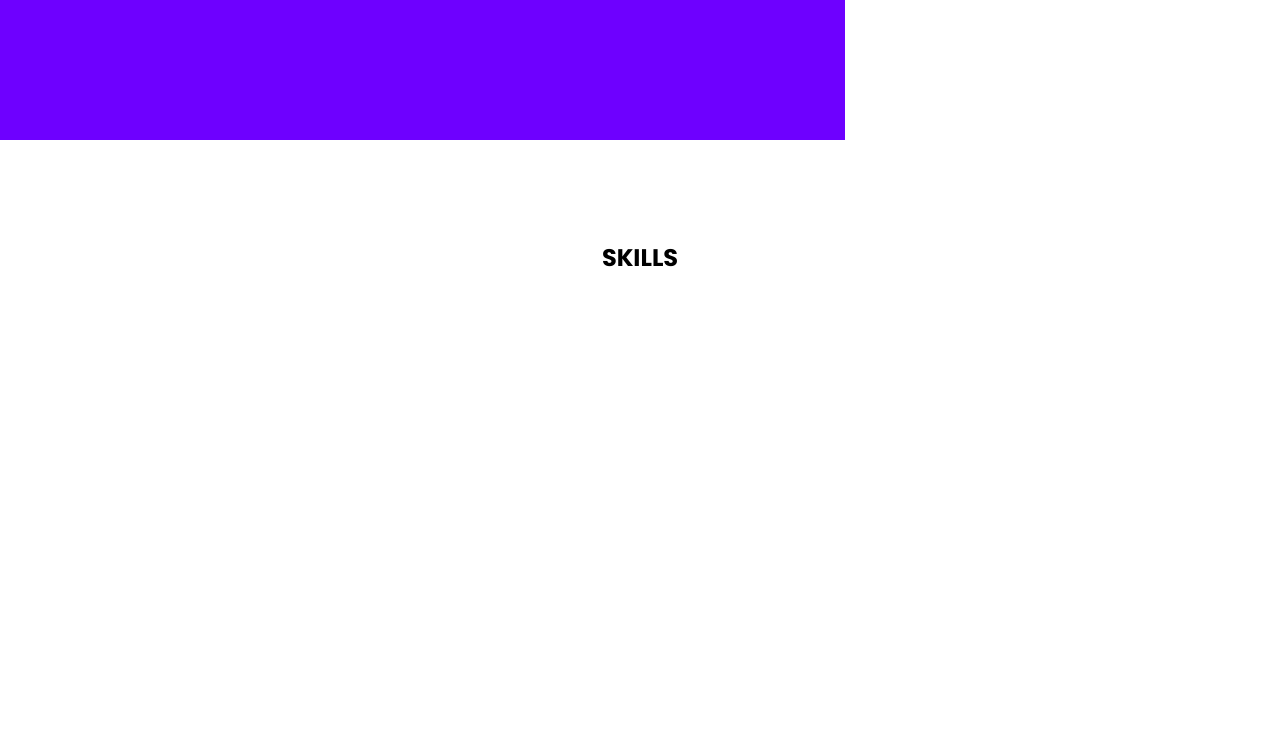
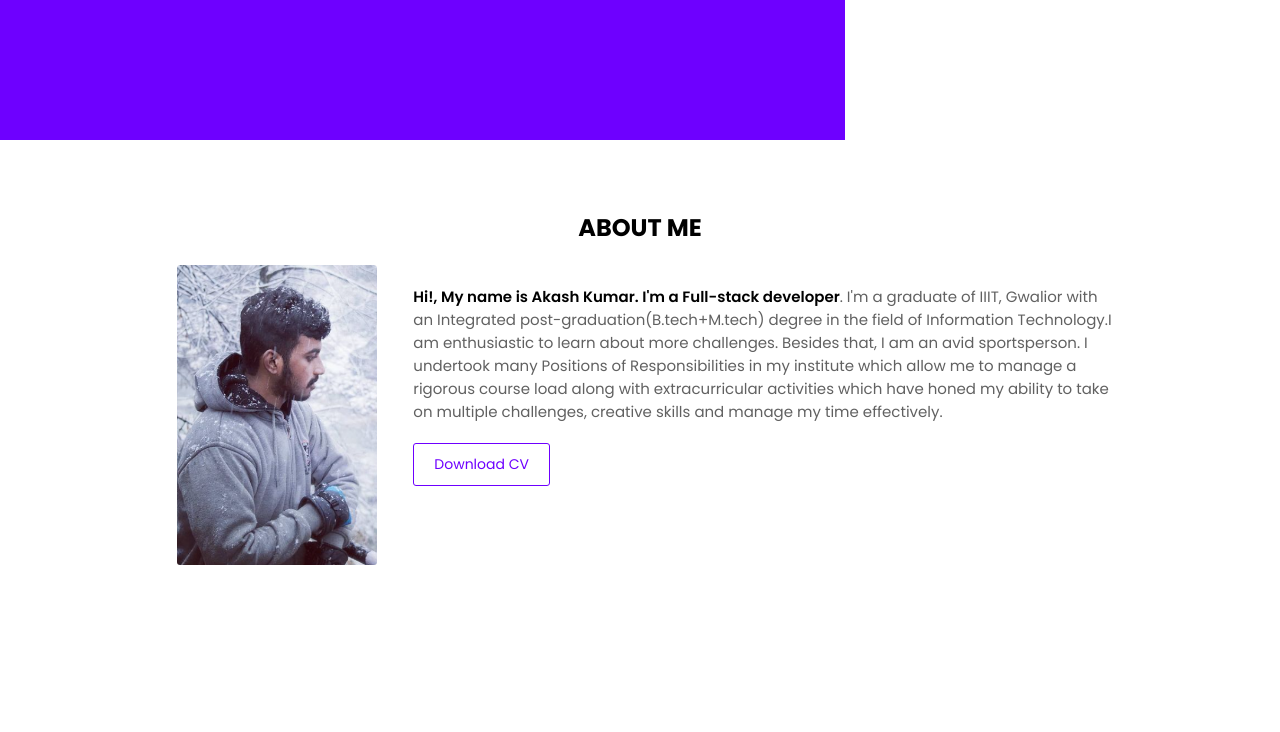
Before and after one commit to AkashKumar07/akashkumar07.github.io, a plain HTML site: page index.html in a window 1280 px wide. Shown: the part 648-1380 px from the top of the page. Before the commit the page ends 1343 px from the top, so only its background shows below. Drawn offline with nearby package versions, Linux system fonts and the light colour scheme; files whose address does not match are found by name.

Commit message:
added about section

```diff
--- /dev/null
+++ b/css/_aboutMe.scss
@@ -0,0 +1,73 @@
+.aboutMe {
+  width: 100%;
+  display: flex;
+  justify-content: center;
+  align-items: center;
+  padding: 0 32px;
+
+  &__main {
+    width: 100%;
+    max-width: 1000px;
+    padding: 70px 0;
+    h2 {
+      text-align: center;
+      text-transform: uppercase;
+      margin-bottom: 20px;
+    }
+  }
+
+  &__display {
+    width: 100%;
+    display: flex;
+    justify-content: space-evenly;
+    align-items: center;
+    flex-wrap: wrap;
+
+    &-image {
+      width: 200px;
+      height: 300px;
+      border-radius: 3px;
+      overflow: hidden;
+      margin: 0 10px;
+      img {
+        width: 100%;
+        border-radius: 3px;
+      }
+    }
+    &-description {
+      width: 100%;
+      max-width: 700px;
+      align-self: flex-start;
+      margin-top: 20px;
+      p {
+        font-size: 15px;
+        color: #616161;
+        span {
+          font-weight: 600;
+          color: #000;
+        }
+      }
+      @media only screen and (max-width: 1000px) {
+        text-align: center;
+      }
+    }
+  }
+}
+
+.downloadCv {
+  display: inline-block;
+  background: #fff;
+  padding: 10px 20px;
+  border-radius: 3px;
+  margin-top: 20px;
+  color: #6e00ff;
+  font-size: 14px;
+  border: 1px solid #6e00ff;
+  transition: all 0.3s;
+  outline: none;
+
+  &:hover {
+    color: #fff;
+    background: #6e00ff;
+  }
+}
--- a/css/main.scss
+++ b/css/main.scss
@@ -1,8 +1,13 @@
-@import url("https://fonts.googleapis.com/css2?family=Poppins:wght@300;400;700&display=swap");
+@import url("https://fonts.googleapis.com/css2?family=Poppins:wght@300;400;600;700&display=swap");
 
 * {
   margin: 0;
   box-sizing: border-box;
+  font-family: "Poppins", sans-serif;
+}
+
+html {
+  scroll-behavior: smooth;
 }
 
 body {
@@ -23,4 +28,5 @@ a {
 }
 
 @import "./home";
+@import "./aboutMe";
 @import "./skills";
--- a/index.html
+++ b/index.html
@@ -20,7 +20,7 @@
         <nav>
           <ul>
             <li><a href="#">My work</a></li>
-            <li><a href="#">My Skills</a></li>
+            <li><a href="#skills">My Skills</a></li>
             <li><a href="#">Hire me</a></li>
           </ul>
         </nav>
@@ -187,7 +187,46 @@
       </svg>
     </div>
 
-    <div class="skills">
+    <div class="aboutMe">
+      <div class="aboutMe__main">
+        <h2>About me</h2>
+        <div class="aboutMe__display">
+          <div class="aboutMe__display-image">
+            <img src="assets/images/port.PNG" alt="profilepic" />
+          </div>
+          <div class="aboutMe__display-description">
+            <p>
+              <span
+                >Hi!, My name is Akash Kumar. I'm a Full-stack developer</span
+              >. I'm a graduate of IIIT, Gwalior with an Integrated
+              post-graduation(B.tech+M.tech) degree in the field of Information
+              Technology.I am enthusiastic to learn about more challenges.
+              Besides that, I am an avid sportsperson. I undertook many
+              Positions of Responsibilities in my institute which allow me to
+              manage a rigorous course load along with extracurricular
+              activities which have honed my ability to take on multiple
+              challenges, creative skills and manage my time effectively.
+            </p>
+
+            <!-- <a
+              class="downloadCv"
+              href="assets/docs/AkashKumar.pdf"
+              download="Akash_Kumar"
+              >Download CV</a
+            > -->
+            <button
+              class="downloadCv"
+              type="submit"
+              onclick="window.open('assets/docs/AkashKumar.pdf')"
+            >
+              Download CV
+            </button>
+          </div>
+        </div>
+      </div>
+    </div>
+
+    <div id="skills" class="skills">
       <div class="skills__main">
         <h2>Skills</h2>
 
--- a/index.js
+++ b/index.js
@@ -42,7 +42,23 @@ gsap.from(".stagger2", {
   scrollTrigger: ".skills__display-container",
   opacity: 0,
   x: 100,
-  stagger: 0.1,
+  stagger: 0.2,
   ease: Power4.easeOut,
-  duration: 1.2,
+  duration: 2,
 });
+
+gsap.from(".aboutMe__display-image", {
+  scrollTrigger: ".aboutMe__main",
+  opacity: 0,
+  x: -100,
+  ease: Power4.easeOut,
+  duration: 2,
+});
+
+gsap.from(".aboutMe__display-description", {
+  scrollTrigger: ".aboutMe__main",
+  opacity: 0,
+  x: 100,
+  ease: Power4.easeOut,
+  duration: 2,
+});
```
Also changed, not shown: assets/images/port.PNG (added), css/main.css, 2 other files.
